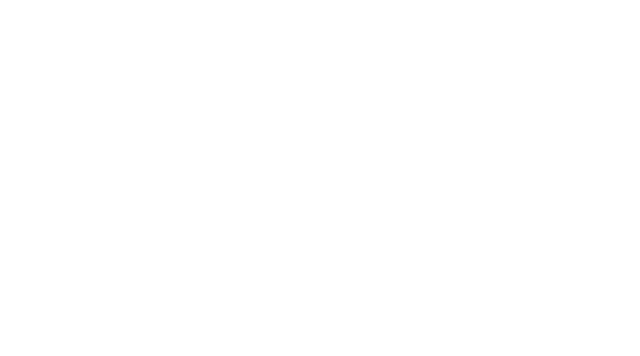
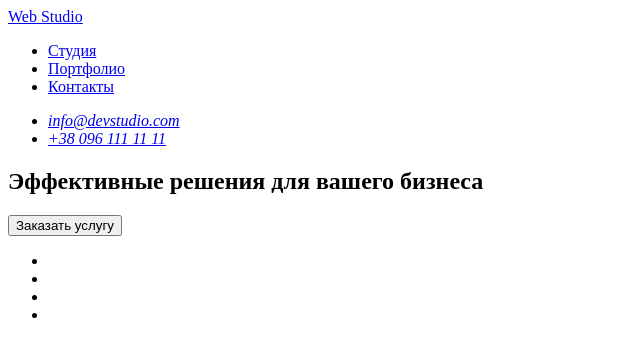
Before and after one commit to dim-nik-ua/goit-markup-hw-01, a plain HTML site: page index.html in a window 1280 px wide. Shown: the whole page, without its empty margins (0-640 px from the left). Drawn offline with Linux system fonts and the light colour scheme.

Commit message:
Добавляет header и две секции в  main

```diff
--- a/index.html
+++ b/index.html
@@ -3,9 +3,43 @@
 <head>
     <meta charset="UTF-8">
     <meta name="viewport" content="width=device-width, initial-scale=1.0">
-    <title>Шапка документа</title>
+    <title lang="en">Web Studio</title>
 </head>
 <body>
+    <header>
+        <nav>
+            <a href="#" lang="en">Web Studio</a>
+            <ul>
+                <li><a href="#">Студия</a></li>
+                <li><a href="#">Портфолио</a></li>
+                <li><a href="#">Контакты</a></li>
+            </ul>
+        </nav>
+        <address>
+            <ul>
+                <li><a href="mailto:info@devstudio.com">info@devstudio.com</a></li>
+                <li><a href="tel:+380961111111">+38 096 111 11 11</a></li>
+            </ul>
+        </address>
+    </header>
+    <main>
+        <!-- hero section -->
+        <section>
+            <h1>Эффективные решения для вашего бизнеса</h1>
+            <button>Заказать услугу</button>
+        </section>
+        <!--features section-->
+        <section>
+            <ul>
+                <li></li>
+                <li></li>
+                <li></li>
+                <li></li>
+            </ul>
+        </section>
+
+
+    </main>
 
 </body>
 </html>
```
